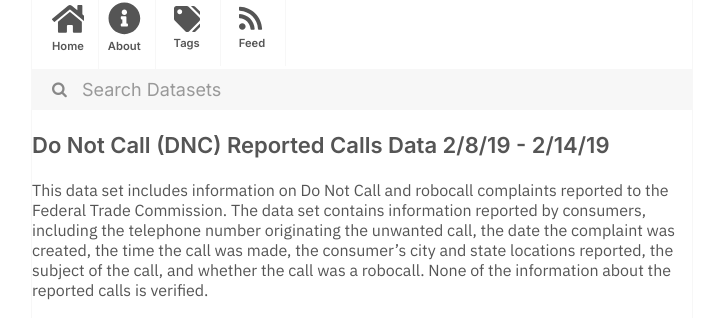
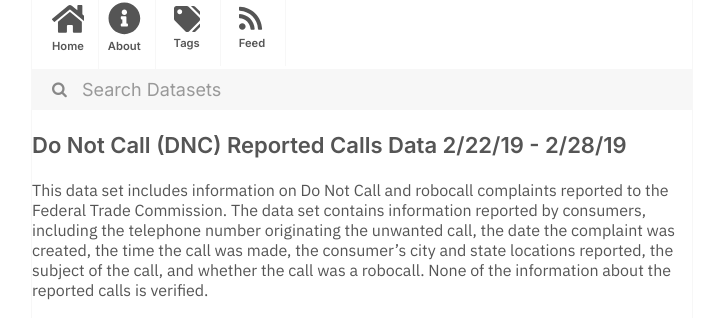
Before and after one commit to dayda-entities/federal-trade-commission, a Jekyll site: the page built from _posts/2020-11-12-do-not-call-dnc-reported-calls.md, in a window 1280 px wide. Shown: the part 216-534 px from the top of the page, without its empty margins (278-1001 px from the left). Built offline with Jekyll 4.4.1, drawn with Linux system fonts in a browser that asks for light colours.

Commit message:
Publish Data

```diff
--- a/_posts/2020-11-12-do-not-call-dnc-reported-calls.md
+++ b/_posts/2020-11-12-do-not-call-dnc-reported-calls.md
@@ -1,7 +1,7 @@
 ---
-title: Do Not Call (DNC) Reported Calls Data 2/8/19 - 2/14/19
-created: '2020-11-12T12:20:52.347599'
-modified: '2020-11-12T12:20:52.347605'
+title: Do Not Call (DNC) Reported Calls Data 2/22/19 - 2/28/19
+created: '2020-11-12T12:20:54.024201'
+modified: '2020-11-12T12:20:54.024208'
 state: active
 type: dataset
 tags:
@@ -12,7 +12,7 @@ tags:
   - Robocalls
 groups: []
 csv_url: >-
-  https://www.ftc.gov/sites/default/files/dnc_complaint_numbers_2019-02-11-15.csv
+  https://www.ftc.gov/sites/default/files/dnc_complaint_numbers_2019-02-25-03-01.csv
 json_url: ''
 layout: post
 
```
